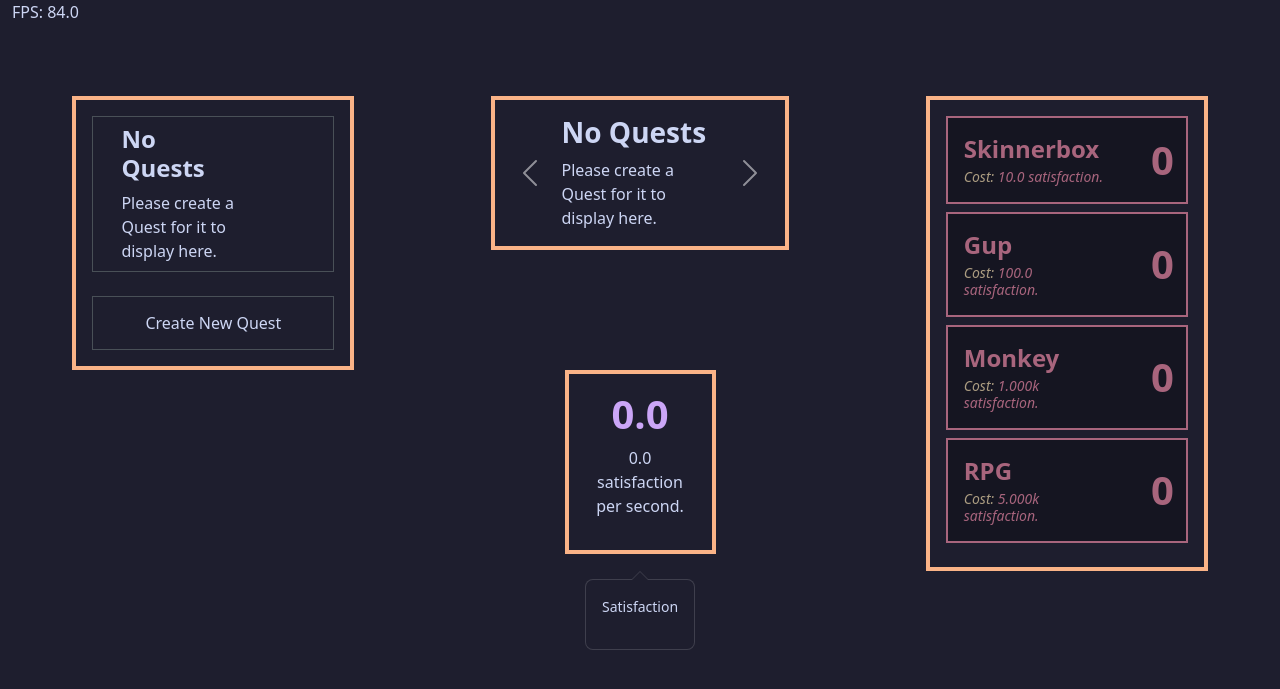
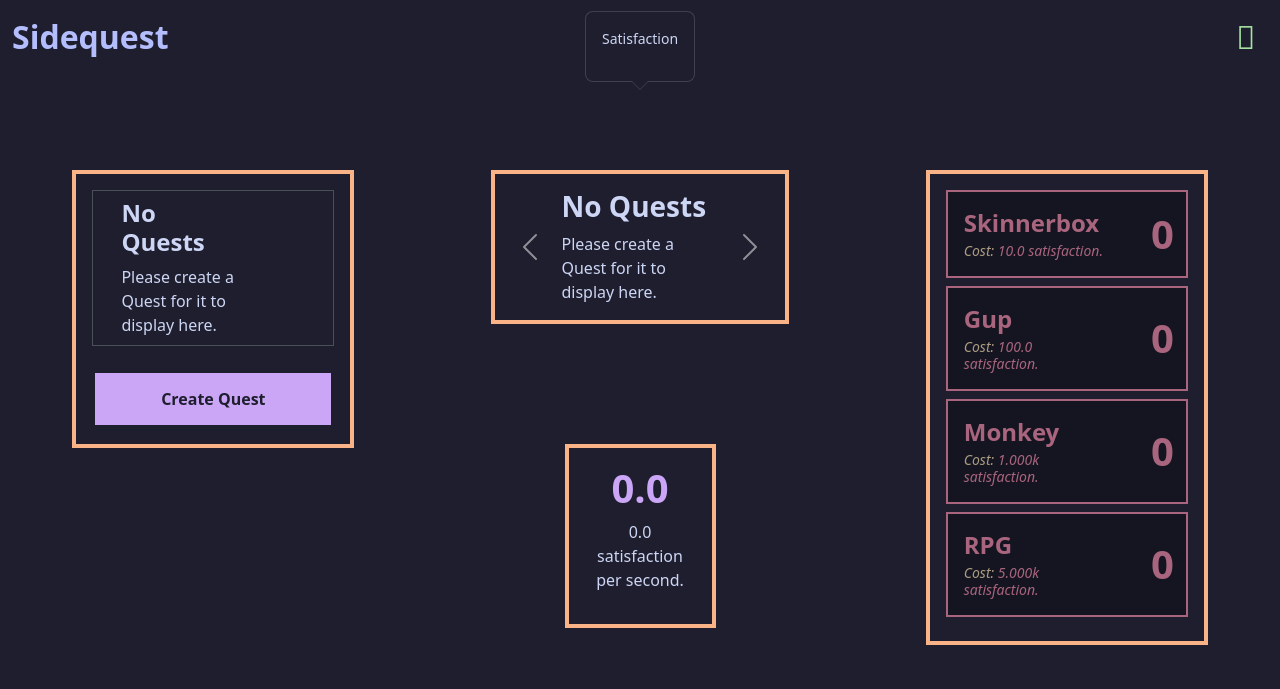
Before and after one commit to UntitledHam/sidequest, a Flask app: page / in a window 1280 px wide. Shown: the top 689 px of the page. Run offline with Flask 3, Linux system fonts and the light colour scheme; a user stored in the database is signed in; tables that the repository leaves empty hold one stand-in row (values such as "Sample post"); data that the repository does not hold is empty; some libraries are stand-ins or nearby versions.

Commit message:
Did more styling

```diff
--- a/app/static/scripts/gamelogic.js
+++ b/app/static/scripts/gamelogic.js
@@ -20,6 +20,7 @@ const timeHistory = [];
 const targetFrameRate = 60;
 const saveInterval = 15000;
 const fpsValuesToAverage = 10;
+const showFPSCounter = false;
 
 let save;
 
@@ -134,11 +135,43 @@ function validatePage1() {
   return true;
 }
 
-document.getElementById("nextButton").addEventListener("click", () => {
+const nextBtn = document.getElementById('nextButton');
+const prevBtn = document.getElementById('prevButton');
+const finishBtn = document.getElementById('createTaskButton');
+
+const page1 = document.getElementById('modalPage1');
+const page2 = document.getElementById('modalPage2');
+
+nextBtn.addEventListener('click', () => {
   if (!validatePage1()) {
     alert("Please fill out all of the fields.");
+    return;
   }
+  page1.style.display = 'none';
+  page2.style.display = 'block';
+  nextBtn.style.display = 'none';
+  finishBtn.style.display = 'inline-block';
+  prevBtn.style.display = 'inline-block';
 });
+
+prevBtn.addEventListener('click', () => {
+  page1.style.display = 'block';
+  page2.style.display = 'none';
+  nextBtn.style.display = 'inline-block';
+  finishBtn.style.display = 'none';
+  prevBtn.style.display = 'none';
+});
+
+// Always reset to Page 1 when modal opens
+const modal = document.getElementById('create-task-modal');
+modal.addEventListener('show.bs.modal', () => {
+  page1.style.display = 'block';
+  page2.style.display = 'none';
+  nextBtn.style.display = 'inline-block';
+  finishBtn.style.display = 'none';
+  prevBtn.style.display = 'none';
+});
+
 
 async function validatePage2() {
   return tempSteps.length > 0;
@@ -200,7 +233,7 @@ async function loadTasks() {
     }
 
     taskListElement.innerHTML += `
-      <li class="list-group-item border" style="border-radius: 0">
+      <li class="list-group-item border quest" style="border-radius: 0">
         <div class="container">
           <div class="row">
             <div class="col-sm-8">
@@ -277,13 +310,8 @@ async function loadTasks() {
           });
 
           await saveGame(true);
+          await loadTasks();
           showToast(`Congrats on completing "${stepElement.innerText}"!`, { type: "success" });
-
-          // Auto-complete if all steps done
-          if (save.data.tasks[x].completedsteps === save.data.tasks[x].steps.length) {
-            await loadTasks();
-            await saveGame(true);
-          }
         });
       }
     }
@@ -370,6 +398,7 @@ async function displayTask(task) {
 
   const content = `
     <p>${task.description}</p>
+    <h5 class="modal-title">Steps:</h5>
     ${stepContent}
   `;
 
@@ -404,7 +433,7 @@ async function displayTask(task) {
   const modalElement = document.getElementById(modalId);
   const bootstrapModal = new bootstrap.Modal(modalElement);
 
-  // Attach event listener AFTER modal is fully shown
+  // Attach event listener after modal is fully shown
   modalElement.addEventListener('shown.bs.modal', () => {
     const checkboxes = modalElement.querySelectorAll('.form-check-input');
     checkboxes.forEach(checkbox => {
@@ -577,7 +606,9 @@ async function render(interp) {
   pointsElement.innerText = pointsToDisplay;
   // pointsElement.getElementById("pointsInTooltip").innerText = pointsToDisplay;
   pointsPerSecondElement.innerText = `${await numberAbreviation(interpPPS * 1000)} satisfaction per second.`;
-  fpsCounterElement.innerText = `FPS: ${fps.toFixed(1)}`;
+  if (showFPSCounter) {
+    fpsCounterElement.innerText = `FPS: ${fps.toFixed(1)}`;
+  }
   lockBuildings();
 }
 
--- a/app/static/styles/css/index.css
+++ b/app/static/styles/css/index.css
@@ -211,11 +211,11 @@
   --bs-info-border-subtle: #087990;
   --bs-warning-border-subtle: #997404;
   --bs-danger-border-subtle: #842029;
-  --bs-light-border-subtle: #495057;
-  --bs-dark-border-subtle: #343a40;
+  --bs-light-border-subtle: #11111b;
+  --bs-dark-border-subtle: #11111b;
   --bs-heading-color: inherit;
   --bs-link-color: #89dceb;
-  --bs-link-hover-color: #89b4fa;
+  --bs-link-hover-color: #cba6f7;
   --bs-link-color-rgb: 110, 168, 254;
   --bs-link-hover-color-rgb: 139, 185, 254;
   --bs-code-color: #e685b5;
@@ -267,3 +267,35 @@
   .invisible-btn:hover {
     background-color: #b4befe;
     color: #cdd6f4; }
+
+.topbar {
+  background-color: transparent !important; }
+
+.navbar-brand {
+  color: #b4befe !important;
+  font-weight: bold;
+  font-size: 200%; }
+
+.logoutbox {
+  padding-right: 1%; }
+
+.logout {
+  font-weight: bold;
+  color: #a6e3a1;
+  text-decoration: none; }
+
+.questbutton {
+  background-color: #cba6f7;
+  color: #1e1e2e;
+  font-weight: bold;
+  border: solid !important;
+  border-width: 2px;
+  border-color: #fab387 .questbutton; }
+  .questbutton :hover {
+    background-color: #b077f3;
+    color: #0a0a0f; }
+
+.quest {
+  border: solid !important;
+  border-width: 2px;
+  border-color: #f2cdcd !important; }
--- a/app/static/styles/scss/index.scss
+++ b/app/static/styles/scss/index.scss
@@ -73,11 +73,11 @@ $crust: #11111b;
   --bs-info-border-subtle: #087990;
   --bs-warning-border-subtle: #997404;
   --bs-danger-border-subtle: #842029;
-  --bs-light-border-subtle: #495057;
-  --bs-dark-border-subtle: #343a40;
+  --bs-light-border-subtle: #{$crust};
+  --bs-dark-border-subtle: #{$crust};
   --bs-heading-color: inherit;
   --bs-link-color: #{$sky};
-  --bs-link-hover-color: #{$blue};
+  --bs-link-hover-color: #{$mauve};
   --bs-link-color-rgb: 110, 168, 254;
   --bs-link-hover-color-rgb: 139, 185, 254;
   --bs-code-color: #e685b5;
@@ -155,3 +155,43 @@ $crust: #11111b;
     color: #{$text};
   }
 }
+
+.topbar {
+  background-color: transparent !important;
+}
+
+.navbar-brand {
+  color: #{$lavender} !important;
+  font-weight: bold;
+  font-size: 200%;
+}
+
+.logoutbox {
+  padding-right: 1%;
+}
+
+.logout {
+  font-weight: bold;
+  color: #{$green};
+  text-decoration: none;
+}
+
+.questbutton {
+  background-color: #{$mauve};
+  color: #{$base};
+  font-weight: bold;
+  border: solid !important;
+  border-width: 2px;
+  border-color: #{$peach}
+
+  &:hover{
+    background-color: darken($mauve, 10%);
+    color: darken($base, 10%);
+  }
+}
+
+.quest {
+  border: solid !important;
+  border-width: 2px;
+  border-color: #{$flamingo} !important;
+}
--- a/app/templates/base.html
+++ b/app/templates/base.html
@@ -13,6 +13,16 @@
   </head>
 
   <body>
+    <nav class="navbar topbar">
+      <div class="container-fluid">
+        <a class="navbar-brand" href="{{url_for("index")}}">Sidequest</a>
+        {% if current_user.is_authenticated %}
+        <div class="d-flex logoutbox">
+          <a class="fs-2 logout" href={{url_for("logout")}}>󰗽</a>
+        </div>
+        {% endif %}
+      </div>
+    </nav>
     <div class="position-fixed bottom-0 end-0 p-3" style="z-index: 1100">
       {% with messages = get_flashed_messages(with_categories=true) %}
         {% for category, message in messages %}
--- a/app/templates/home.html
+++ b/app/templates/home.html
@@ -21,8 +21,8 @@
           <ul class="list-group d-flex flex-column gap-4" style="width:100%">
             <span id="tasks">
             </span>
-            <li data-bs-toggle="modal" data-bs-target="#create-task-modal" class="list-group-item list-group-item-action py-3 lh-sm user-select-none text-center border-top"
-              style="border-radius:0px">Create New Quest</li>
+            <li data-bs-toggle="modal" data-bs-target="#create-task-modal" class="list-group-item list-group-item-action py-3 lh-sm user-select-none questbutton text-center border-top"
+              style="border-radius:0px">Create Quest</li>
           </ul>
         </div>
       </div>
--- a/app/templates/login.html
+++ b/app/templates/login.html
@@ -2,7 +2,8 @@
 {% import "bootstrap_wtf.html" as wtf %}
 {% block content %}
 <div>
-  <div class="container-md" style="width: 20%;">
+  <div class="container-md position-absolute top-50 start-50 translate-middle">
+    <div class="p-3 text-start mx-auto gamebox" style="width: 50%">
       <div class="row">
         <h1 class="mb-1">Login</h1>
       </div>
@@ -12,4 +13,5 @@
       <p>New user click <a href={{url_for("register")}}>here</a> to register.</p>
     </div>
   </div>
+</div>
 {% endblock %}
```
Also changed, not shown: app/templates/createTask.html (+25 -30 lines), app/templates/register.html (+8 -6 lines). Lines whose indentation alone changed are shown as unchanged.
